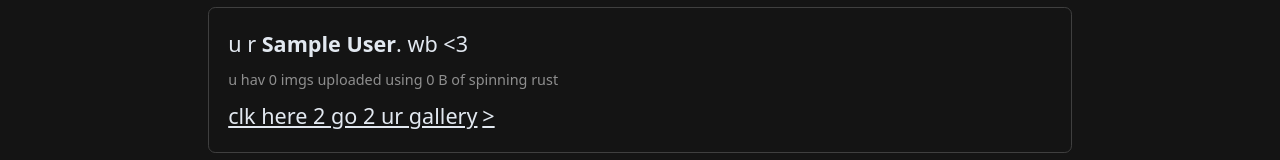
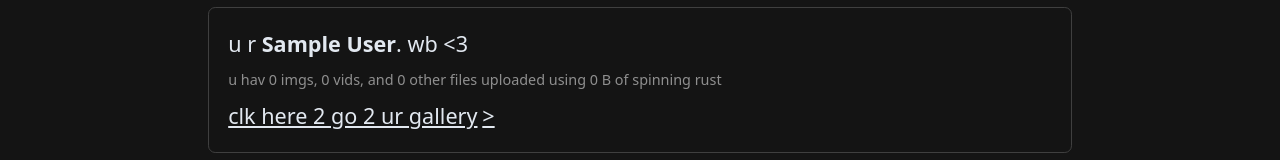
Before and after one commit to tangles-0/latex-host, a Next.js app: page / in a window 1280 px wide. Shown: the part 259-419 px from the top of the page. Built offline with nearby package versions, Linux system fonts and the light colour scheme; no server answers; the database is empty; sample sign-in values are in the browser's storage; a web font is replaced by a local one.

Commit message:
update storage stats message

```diff
--- a/src/app/page.tsx
+++ b/src/app/page.tsx
@@ -94,7 +94,8 @@ export default async function Home() {
             u r <span className="font-bold">{session?.user?.name ?? session?.user?.email ?? "...who r u?"}</span>. wb &lt;3
           </h2>
           <p className="text-xs text-neutral-600">
-            u hav {userStats?.imageCount ?? 0} imgs uploaded using{" "}
+            u hav {userStats?.imageCount ?? 0} imgs, {userStats?.videoCount ?? 0} vids, and{" "}
+            {userStats?.otherFileCount ?? 0} other files uploaded using{" "}
             {formatBytes(userStats?.totalBytes ?? 0)} of spinning rust
           </p>
           <TextLink
--- a/src/lib/metadata-store.ts
+++ b/src/lib/metadata-store.ts
@@ -384,6 +384,8 @@ export async function listImagesByIdsForUser(
 
 export async function getUserUploadStats(userId: string): Promise<{
   imageCount: number;
+  videoCount: number;
+  otherFileCount: number;
   totalBytes: number;
 }> {
   const [imageRow] = await db
@@ -415,11 +417,9 @@ export async function getUserUploadStats(userId: string): Promise<{
     .from(files)
     .where(eq(files.userId, userId));
 
-  const totalCount =
-    Number(imageRow?.imageCount ?? 0) +
-    Number(videoRow?.count ?? 0) +
-    Number(documentRow?.count ?? 0) +
-    Number(fileRow?.count ?? 0);
+  const imageCount = Number(imageRow?.imageCount ?? 0);
+  const videoCount = Number(videoRow?.count ?? 0);
+  const otherFileCount = Number(documentRow?.count ?? 0) + Number(fileRow?.count ?? 0);
   const totalBytes =
     Number(imageRow?.totalBytes ?? 0) +
     Number(videoRow?.totalBytes ?? 0) +
@@ -427,7 +427,9 @@ export async function getUserUploadStats(userId: string): Promise<{
     Number(fileRow?.totalBytes ?? 0);
 
   return {
-    imageCount: totalCount,
+    imageCount,
+    videoCount,
+    otherFileCount,
     totalBytes,
   };
 }
```
